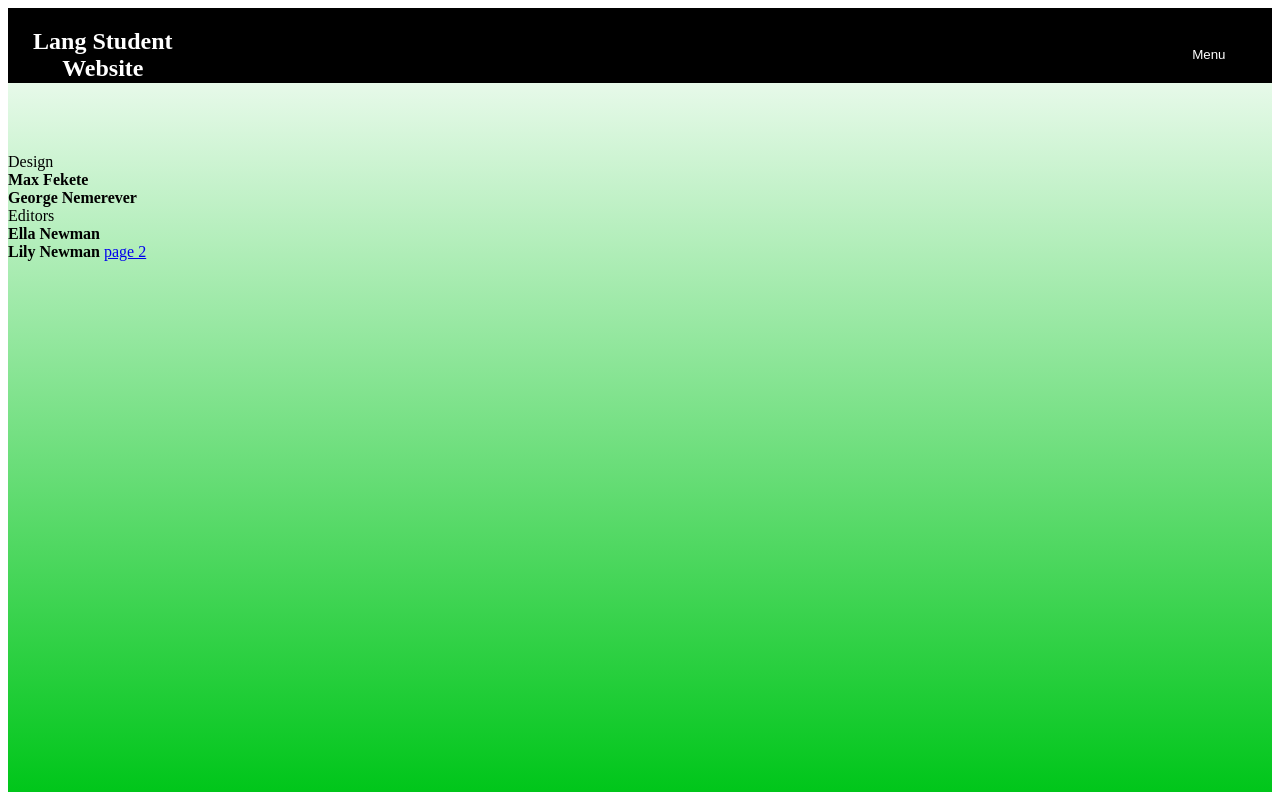
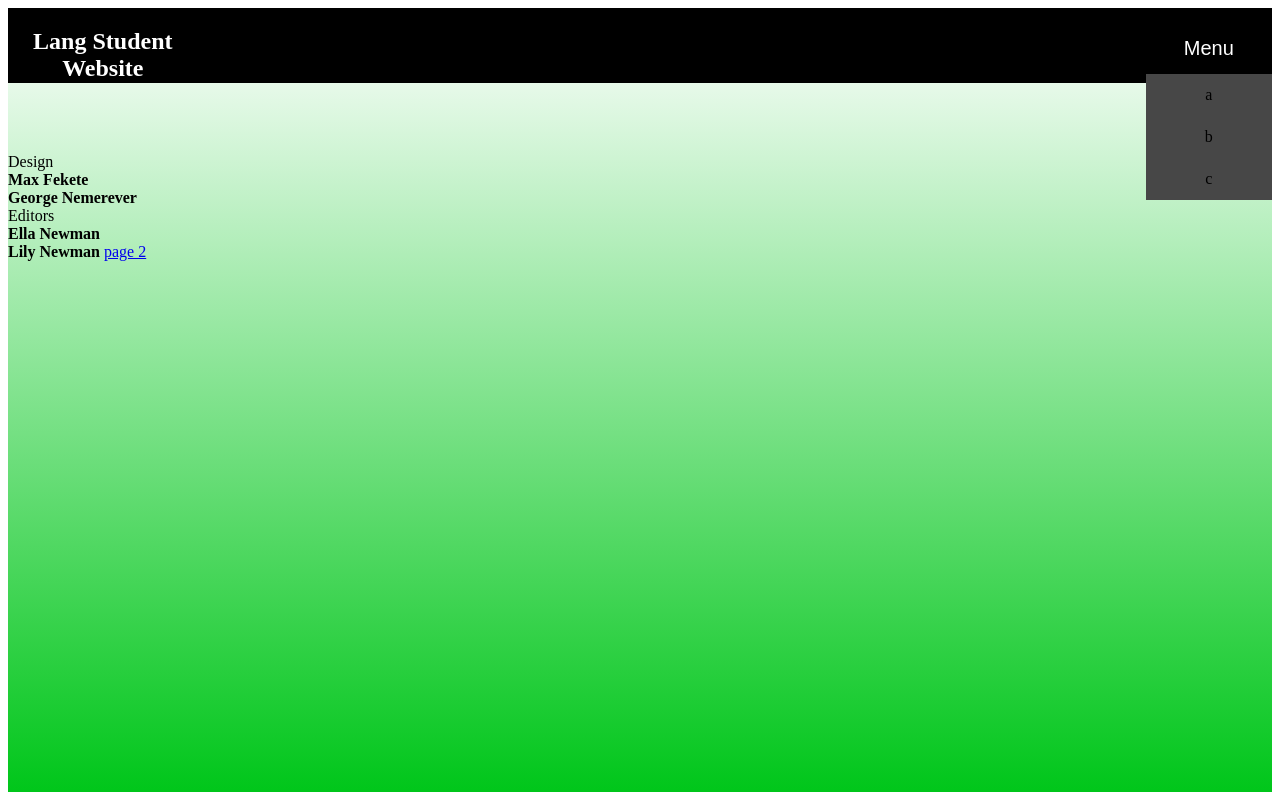
Before and after one commit to JimAtLang/LangWeb2026, a plain HTML site: page index.html in a window 1280 px wide. Both pictures are taken after a click on the button "Menu". Drawn offline with Linux system fonts and the light colour scheme.

Commit message:
dropdown work

```diff
--- a/index.html
+++ b/index.html
@@ -11,9 +11,9 @@
             <div class="dropdown">
                 <button onclick="dropperDown()" class="dropbtn">Menu</button>
                 <div id="navDrop" class="dropdown-content">
-                    <a>a</a>
-                    <a>b</a>
-                    <a>c</a>
+                    <a href="#">a</a>
+                    <a href="#">b</a>
+                    <a href="#">c</a>
                 </div>
             </div>
         </nav>
@@ -35,7 +35,8 @@
 
         </p>
         </div>
+        <script src="script.js"></script>
     </body>
-    <script src="scripts.js"></script>
+
 
 </html>
--- a/styles.css
+++ b/styles.css
@@ -72,8 +72,7 @@ figcaption {
 }
 
 .dropdown {
-
-    height: 50px;
+    height: 60px;
     align-self: flex-end;
     width: 10%;
     background-color: rgb(0, 0, 0);
@@ -85,17 +84,30 @@ figcaption {
     color: white;
     padding: 14px;
     border: none;
+    font-size: 20px;
+    cursor: pointer;
 }
 
 .dropdown-content {
+    background-color: rgb(71, 71, 71);
     display: none;
     position: absolute
+    width: 50px;
 }
+
+.dropdown-content a {
+    color: black;
+    padding: 12px 16px;
+    text-decoration: none;
+    display: block;
+  }
 
 #navDrop {
 
 }
 
+#aaa {
+    color: black;
+}
 
-
-.show {display:block};
+.show {display:block;}
```
Also changed, not shown: picturePage.html (+1 -3 lines).
